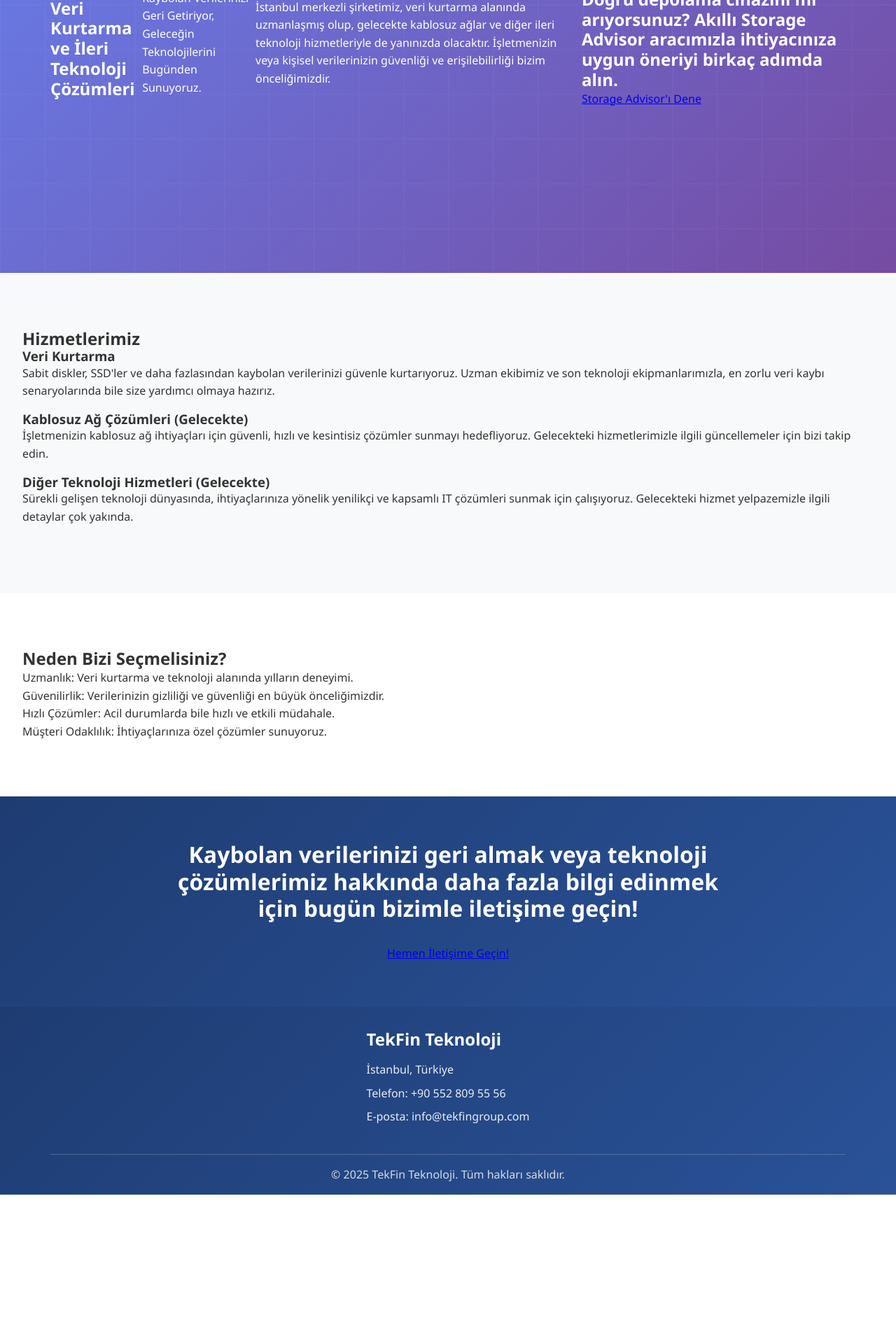
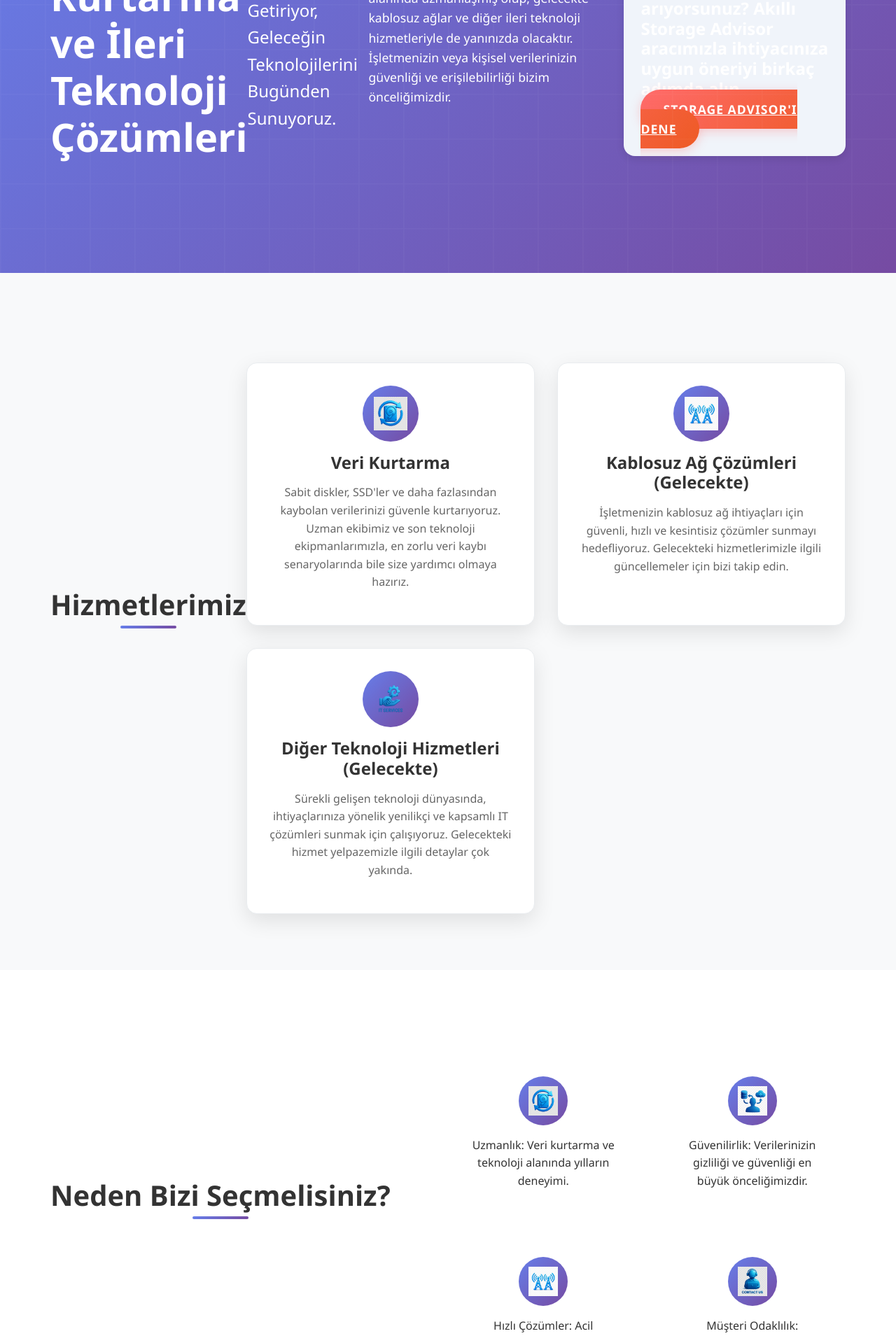
Before and after one commit to SalehKar/tekfin-website, a React (Create React App) app: page / in a window 1280 px wide. Shown: the part 340-2249 px from the top of the page at 70% size. Before the commit the page ends 2047 px from the top, so only its background shows below. Built offline with nearby package versions, Linux system fonts and the light colour scheme.

Commit message:
Update HomePage.js

```diff
--- a/src/components/HomePage.js
+++ b/src/components/HomePage.js
@@ -1,7 +1,10 @@
 import React from 'react';
+import { Link, useNavigate } from 'react-router-dom';
 import './HomePage.css';
 
 const HomePage = ({ language }) => {
+  const navigate = useNavigate();
+
   const content = {
     tr: {
       mainTitle: "Veri Kurtarma ve İleri Teknoloji Çözümleri",
@@ -75,61 +78,98 @@ const HomePage = ({ language }) => {
 
   return (
     <div className="homepage">
-      <section className="hero bg-gradient-to-r from-indigo-900 via-purple-900 to-blue-900">
-        <div className="container relative z-10 text-center text-white py-16 px-6 sm:px-12">
-          <h1 className="text-5xl font-bold mb-4 leading-tight drop-shadow-md sm:text-6xl">{t.mainTitle}</h1>
-          <p className="text-xl mb-6 font-medium opacity-95 max-w-3xl mx-auto drop-shadow-sm sm:text-2xl">{t.subtitle}</p>
-          <p className="mb-10 max-w-4xl mx-auto text-white/90 text-base leading-relaxed drop-shadow-sm sm:text-lg">{t.intro}</p>
+      {/* Hero Section */}
+      <section className="hero bg-gradient-to-r from-indigo-800 via-purple-800 to-blue-800">
+        <div className="container relative z-10 text-center text-white">
+          <h1 className="hero-title text-4xl font-bold mb-4">{t.mainTitle}</h1>
+          <p className="hero-subtitle text-lg mb-2">{t.subtitle}</p>
+          <p className="hero-intro mb-6 relative z-20 max-w-3xl mx-auto">{t.intro}</p>
 
-          <div className="bg-white/10 backdrop-blur-md p-8 rounded-2xl shadow-xl max-w-3xl mx-auto text-white border border-white/20">
-            <div className="flex flex-col sm:flex-row sm:items-center sm:justify-between gap-6">
-              <div className="text-left sm:w-2/3">
-                <h2 className="text-lg font-semibold text-white/90 mb-2 leading-snug sm:text-xl">{t.landingDescription}</h2>
+          <div className="promo-card bg-white/10 backdrop-blur-md p-6 rounded-xl mt-10 shadow-lg max-w-2xl mx-auto text-white">
+            <div className="flex flex-col sm:flex-row sm:items-center sm:justify-between gap-4">
+              <div className="text-left">
+                <h2 className="text-xl font-semibold mb-2">{t.landingDescription}</h2>
               </div>
-              <div className="text-center sm:w-1/3">
-                <a
-                  href="/storage-advisor"
-                  className="inline-block px-6 py-3 bg-gradient-to-r from-blue-500 to-purple-600 hover:from-blue-600 hover:to-purple-700 text-white font-semibold rounded-full shadow-lg hover:shadow-2xl transition-all duration-300"
+              <div className="text-center">
+                <Link
+                  to="/storage-advisor"
+                  className="cta-button px-6 py-2 bg-gradient-to-r from-blue-600 to-purple-600 text-white font-bold rounded-full shadow hover:shadow-lg transition"
                 >
                   {t.landingBtn}
-                </a>
+                </Link>
               </div>
             </div>
           </div>
         </div>
       </section>
 
-      <section className="services py-16 px-6 text-center">
-        <h2 className="text-3xl font-bold mb-8 text-indigo-800">{t.services.title}</h2>
-        <div className="grid md:grid-cols-3 gap-8 max-w-6xl mx-auto">
-          {Object.values(t.services).slice(1).map((srv, idx) => (
-            <div key={idx} className="bg-white rounded-lg p-6 shadow-md text-left">
-              <h3 className="text-xl font-semibold text-indigo-700 mb-2">{srv.title}</h3>
-              <p className="text-gray-700">{srv.description}</p>
+      {/* Existing Sections Below */}
+      <section className="services">
+        <div className="container">
+          <h2 className="section-title">{t.services.title}</h2>
+          <div className="services-grid">
+            <div className="service-card">
+              <div className="service-icon">
+                <img src="/images/icons/data-recovery-icon.png" alt="Data Recovery" />
+              </div>
+              <h3>{t.services.dataRecovery.title}</h3>
+              <p>{t.services.dataRecovery.description}</p>
             </div>
-          ))}
+            <div className="service-card">
+              <div className="service-icon">
+                <img src="/images/icons/wireless-network-icon.png" alt="Wireless Networks" />
+              </div>
+              <h3>{t.services.wireless.title}</h3>
+              <p>{t.services.wireless.description}</p>
+            </div>
+            <div className="service-card">
+              <div className="service-icon">
+                <img src="/images/icons/other-tech-services-icon.png" alt="Other IT Services" />
+              </div>
+              <h3>{t.services.other.title}</h3>
+              <p>{t.services.other.description}</p>
+            </div>
+          </div>
         </div>
       </section>
 
-      <section className="why-choose-us bg-gray-100 py-16 px-6 text-center">
-        <h2 className="text-3xl font-bold mb-8 text-indigo-800">{t.whyChooseUs.title}</h2>
-        <div className="grid md:grid-cols-2 gap-6 max-w-4xl mx-auto">
-          {Object.values(t.whyChooseUs).slice(1).map((point, i) => (
-            <div key={i} className="bg-white rounded-lg p-6 shadow text-gray-800">
-              {point}
+      <section className="why-choose-us">
+        <div className="container">
+          <h2 className="section-title">{t.whyChooseUs.title}</h2>
+          <div className="features-grid">
+            <div className="feature">
+              <div className="feature-icon">
+                <img src="/images/icons/data-recovery-icon.png" alt="Expertise" />
+              </div>
+              <p>{t.whyChooseUs.expertise}</p>
             </div>
-          ))}
+            <div className="feature">
+              <div className="feature-icon">
+                <img src="/images/icons/storage-advisor-icon.png" alt="Reliability" />
+              </div>
+              <p>{t.whyChooseUs.reliability}</p>
+            </div>
+            <div className="feature">
+              <div className="feature-icon">
+                <img src="/images/icons/wireless-network-icon.png" alt="Fast Solutions" />
+              </div>
+              <p>{t.whyChooseUs.fastSolutions}</p>
+            </div>
+            <div className="feature">
+              <div className="feature-icon">
+                <img src="/images/icons/contact-us-icon.png" alt="Customer Focus" />
+              </div>
+              <p>{t.whyChooseUs.customerFocus}</p>
+            </div>
+          </div>
         </div>
       </section>
 
-      <section className="cta-section bg-indigo-900 text-white text-center py-16 px-6">
-        <h2 className="text-2xl font-semibold mb-6 max-w-3xl mx-auto">{t.cta.title}</h2>
-        <a
-          href="/contact"
-          className="inline-block px-8 py-4 bg-gradient-to-r from-purple-500 to-pink-500 hover:from-purple-600 hover:to-pink-600 text-white font-semibold rounded-full shadow-lg hover:shadow-xl transition-all duration-300"
-        >
-          {t.cta.button}
-        </a>
+      <section className="cta-section">
+        <div className="container">
+          <h2>{t.cta.title}</h2>
+          <button className="cta-button-large" onClick={() => navigate('/contact')}>{t.cta.button}</button>
+        </div>
       </section>
     </div>
   );
```
